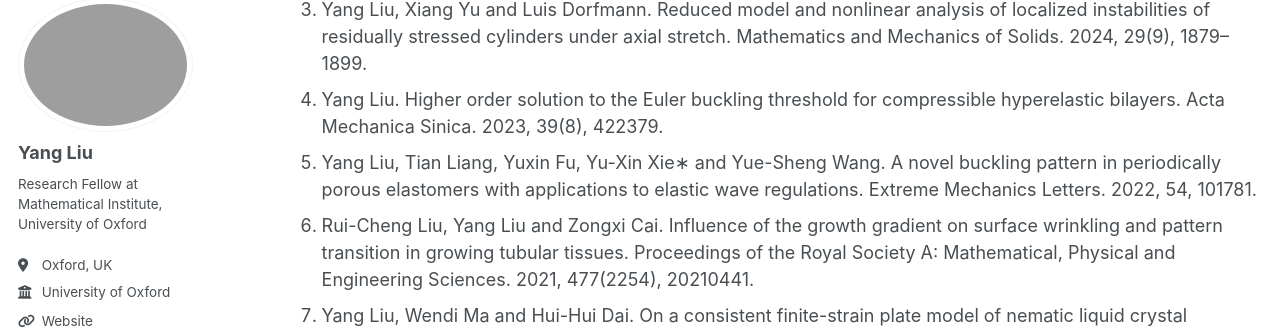
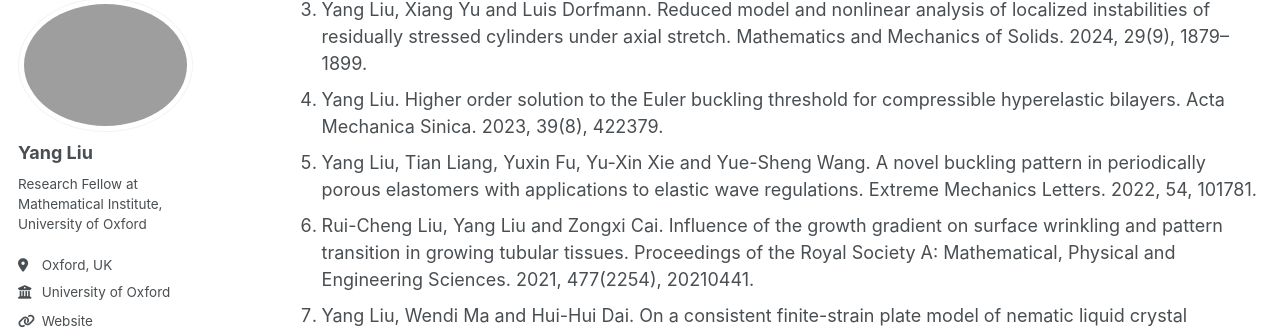
Before and after one commit to yangliumech/yangliumech.github.io, a Jekyll site: the page built from _pages/cv.md, in a window 1280 px wide and 900 px high, scrolled down 668 px. Shown: the part 108-441 px from the top of the window. Built offline with Jekyll 4.4.1, drawn with Linux system fonts in a browser that asks for light colours; some web fonts are replaced; part of the change alters nothing that is shown.

Commit message:
Update cv.md

```diff
--- a/_pages/cv.md
+++ b/_pages/cv.md
@@ -34,12 +34,12 @@ Selected Publications
 2. Rui-Cheng Liu, Yang Liu and Alain Goriely. Surface wrinkling of a film coated to a graded substrate. Journal of the Mechanics and Physics of Solids. 2024, 186, 105603.
 3. Yang Liu, Xiang Yu and Luis Dorfmann. Reduced model and nonlinear analysis of localized instabilities of residually stressed cylinders under axial stretch. Mathematics and Mechanics of Solids. 2024, 29(9), 1879–1899.
 4. Yang Liu. Higher order solution to the Euler buckling threshold for compressible hyperelastic bilayers. Acta Mechanica Sinica. 2023, 39(8), 422379.
-5. Yang Liu, Tian Liang, Yuxin Fu, Yu-Xin Xie∗ and Yue-Sheng Wang. A novel buckling pattern in periodically porous elastomers with applications to elastic wave regulations. Extreme Mechanics Letters. 2022, 54, 101781.
-6. Rui-Cheng Liu, Yang Liu and Zongxi Cai. Influence of the growth gradient on surface wrinkling and pattern transition in growing tubular tissues. Proceedings of the Royal Society A: Mathematical, Physical and Engineering Sciences. 2021, 477(2254), 20210441.
-7. Yang Liu, Wendi Ma and Hui-Hui Dai. On a consistent finite-strain plate model of nematic liquid crystal elastomers. Journal of the Mechanics and Physics of Solids. 2020, 145, 104169.
-8. Yang Liu, Yang Ye, Ali Althobaiti and Yu-Xin Xie. Prevention of localized bulging in an inflated bilayer tube. International Journal of Mechanical Sciences. 2019, 153–154, 359–368.
-9. Lishuai Jin, Yang Liu and Zongxi Cai. Post-buckling analysis on growing tubular tissues: A semi-analytical approach and imperfection sensitivity. International Journal of Solids and structures. 2019, 162, 121–134.
-10. Yang Liu. Axial and circumferential buckling of a hyperelastic tube under restricted compression. International Journal of Non-linear Mechanics. 2018, 98, 145–153.
+5. Yang Liu, Tian Liang, Yuxin Fu, Yu-Xin Xie and Yue-Sheng Wang. A novel buckling pattern in periodically porous elastomers with applications to elastic wave regulations. Extreme Mechanics Letters. 2022, 54, 101781.
+7. Rui-Cheng Liu, Yang Liu and Zongxi Cai. Influence of the growth gradient on surface wrinkling and pattern transition in growing tubular tissues. Proceedings of the Royal Society A: Mathematical, Physical and Engineering Sciences. 2021, 477(2254), 20210441.
+8. Yang Liu, Wendi Ma and Hui-Hui Dai. On a consistent finite-strain plate model of nematic liquid crystal elastomers. Journal of the Mechanics and Physics of Solids. 2020, 145, 104169.
+9. Yang Liu, Yang Ye, Ali Althobaiti and Yu-Xin Xie. Prevention of localized bulging in an inflated bilayer tube. International Journal of Mechanical Sciences. 2019, 153–154, 359–368.
+10. Lishuai Jin, Yang Liu and Zongxi Cai. Post-buckling analysis on growing tubular tissues: A semi-analytical approach and imperfection sensitivity. International Journal of Solids and structures. 2019, 162, 121–134.
+11. Yang Liu. Axial and circumferential buckling of a hyperelastic tube under restricted compression. International Journal of Non-linear Mechanics. 2018, 98, 145–153.
 
 Selected Talks
 ======
@@ -52,16 +52,16 @@ Selected Talks
 
 Teaching
 ======
-  <ul>{% for post in site.teaching reversed %}
+ <ul>{% for post in site.teaching reversed %}
     {% include archive-single-cv.html %}
   {% endfor %}</ul>
 
-1. 2024-2025, Oriel College, University of Oxford, Tutor, Prelims Dynamics.
-2. March 2021-July 2023, Tianjin University, Undergraduate course: Mechanics of Materials.
-3. March 2021-present,Tianjin University, Undergraduate course: Advanced Elasticity.
-4. September 2018-December 2019, Tianjin University, Undergraduate course: Engineering Mechanics.
-5. June 2016-July 2023. Postgraduate course: Continuum Mechanics (in English).
-6. September 2011-August 2014, City University of Hong Kong, Teaching Assistant (in English), including tutorial lectures and assignments grading.
+* 2024-2025, Oriel College, University of Oxford, Tutor, Prelims Dynamics.
+* March 2021-July 2023, Tianjin University, Undergraduate course: Mechanics of Materials.
+* March 2021-present,Tianjin University, Undergraduate course: Advanced Elasticity.
+* September 2018-December 2019, Tianjin University, Undergraduate course: Engineering Mechanics.
+* June 2016-July 2023. Postgraduate course: Continuum Mechanics (in English).
+* September 2011-August 2014, City University of Hong Kong, Teaching Assistant (in English), including tutorial lectures and assignments grading.
 
 Service and leadership
 ======
```
